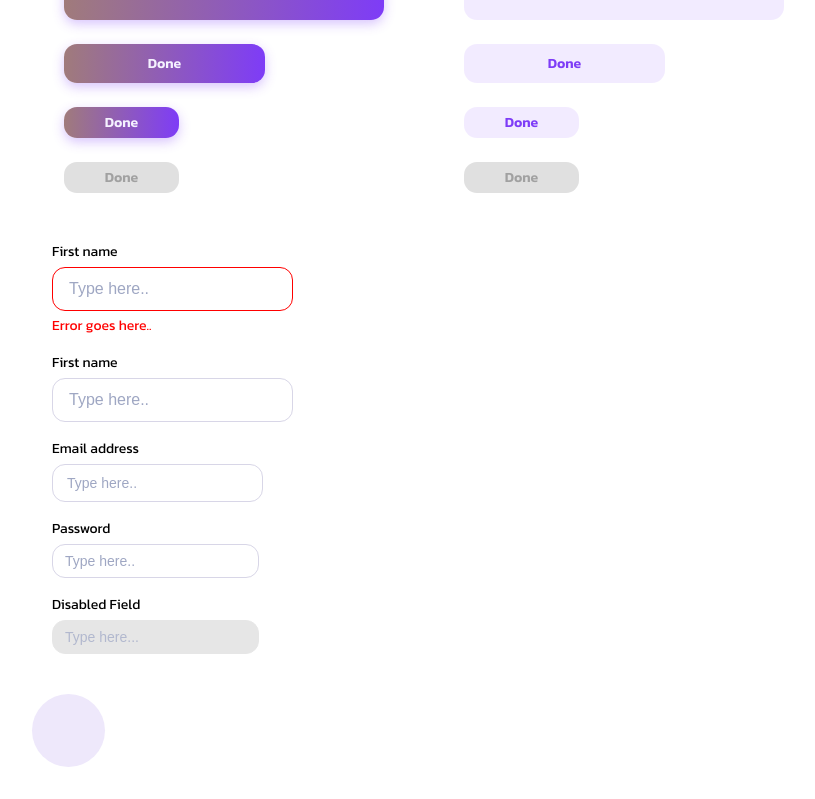
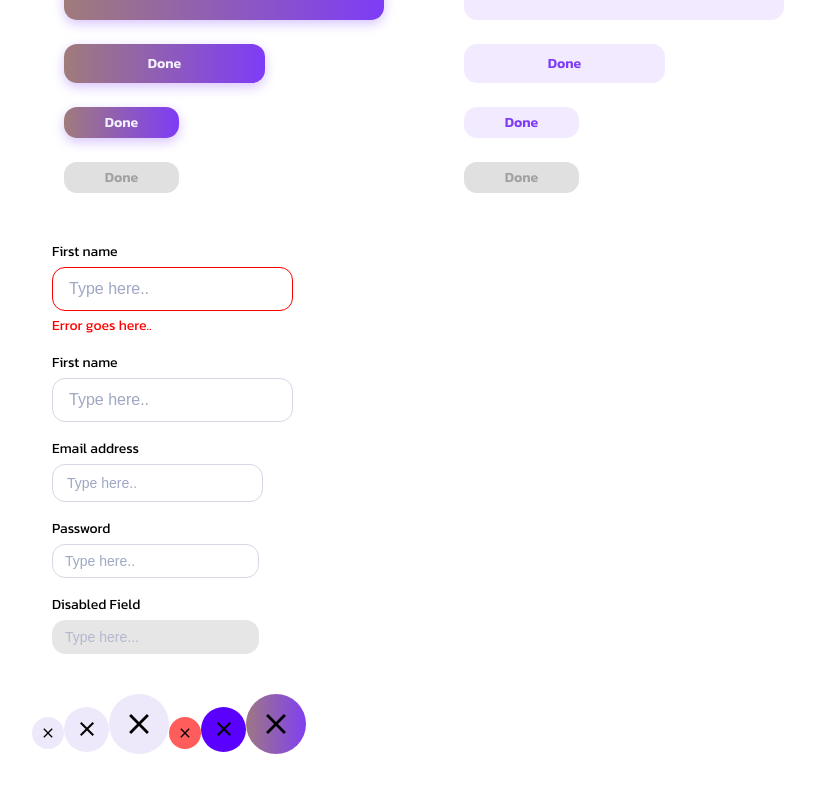
Before and after one commit to tddamith/react_sample, a React (Create React App) app: page / in a window 1280 px wide. Shown: the part 250-1049 px from the top of the page, without its empty margins (0-815 px from the left). Built offline with nearby package versions, Linux system fonts and the light colour scheme; a web font is replaced by a local one.

Commit message:
icon button update

```diff
--- a/package.json
+++ b/package.json
@@ -9,6 +9,7 @@
     "@testing-library/user-event": "^13.5.0",
     "react": "^19.2.0",
     "react-dom": "^19.2.0",
+    "react-icons": "^5.5.0",
     "react-scripts": "5.0.1",
     "sass": "^1.78.0",
     "sass-loader": "^16.0.1",
--- a/src/App.js
+++ b/src/App.js
@@ -1,5 +1,5 @@
 import './App.css';
-import {Button, CloseButton, DropDownComponent, Textbox, SingIn, TestComponent} from './components';
+import {Button, IconButton, DropDownComponent, Textbox, SingIn, TestComponent} from './components';
 
 import {GetIcon} from "./config/icon";
 
@@ -71,9 +71,15 @@ function App() {
                   disabled={true}
               />
 
-          </div>
-          <CloseButton icon={GetIcon('close')}/>
-      </div>
+        </div>
+        <IconButton size="sm" icon={GetIcon('close')} />
+        <IconButton size="md" icon={GetIcon('close')} />
+        <IconButton size="lg" icon={GetIcon('close')} />
+
+        <IconButton size="sm" iconColor="red" icon={GetIcon('close')} />
+        <IconButton size="md" iconColor="dark" icon={GetIcon('close')} />
+        <IconButton size="lg" iconColor="gradient" icon={GetIcon('close')} />
+        </div>
   );
 }
 
--- a/src/assets/stylesheets/modules/variable.scss
+++ b/src/assets/stylesheets/modules/variable.scss
@@ -2,7 +2,7 @@ $primary-color: #7E3CF7;
 $bg: #FFFFFF;
 $secondary-text-color: #9FA7C3;
 $box-color: #D8D6E7;
-$closeBtn-bg: #EEE8FB;
+$iconBtn-bg: #EEE8FB;
 $btn-primary-bg: linear-gradient(90deg, #a07b7b 0%, $primary-color 100%);
 $btn-secondary-bg : rgba(126, 60, 247, 0.1);
 $text-white: #F5F2FF;
@@ -73,3 +73,32 @@ $input-sizes: (
 
 $font-xxs: 12px;
 $font-sm: 14px;
+
+$iconBtn-sizes: (
+  sm:(
+    width: 32px,
+    height: 32px,
+    icon-size: 16px
+  ),
+  md:(
+    width: 45px,
+    height: 45px,
+    icon-size: 24px
+  ),
+  lg:(
+    width: 60px,
+    height: 60px,
+    icon-size: 34px
+  ),
+  disabled:(
+    width: 16px,
+    height: 16px,
+    icon-size: 8px
+  )
+);
+
+$iconBtn-color: (
+  red: #FF5C5C,
+  dark: #5A00FF,
+  gradient: linear-gradient(90deg, #9E7783 0%, #8040F1 100%)
+);
--- a/src/components/closeBtn/close_btn.jsx
+++ /dev/null
@@ -1,11 +0,0 @@
-import "./styles.scss";
-
-const CloseBtn = (props) => {
-    return (
-        <div className="closeBtn">
-            <span className="close_span">{props.icon}</span>
-        </div>
-    );
-};
-
-export default CloseBtn;
--- a/src/components/closeBtn/styles.scss
+++ /dev/null
@@ -1,17 +0,0 @@
- @use '../../assets/stylesheets/modules/variable' as *;
-@use '../../assets/stylesheets/modules/mixin' as *;
-
- .closeBtn {
-   background: $closeBtn-bg;
-   width: 73px;
-   height: 73px;
-   font-size: $font-lg;
-   border-radius: 50%;
- }
-
- .close_span {
-  font-size: $font-xxl;
-  justify-content: center;
-  line-height: 64px;
-  @include kanit-extralight();
- }
--- /dev/null
+++ b/src/components/iconBtn/iconBtn.jsx
@@ -0,0 +1,11 @@
+import "./styles.scss";
+
+const IconButton = ({ size = "md", iconColor = "default", icon }) => {
+  return (
+    <button className={`iconBtn iconBtn--${size} iconBtn--${iconColor}`}>
+      <span className="iconBtn_span">{icon}</span>
+    </button>
+  );
+};
+
+export default IconButton;
--- /dev/null
+++ b/src/components/iconBtn/styles.scss
@@ -0,0 +1,65 @@
+//  @use '../../assets/stylesheets/modules/variable' as *;
+
+
+//  .iconBtn {
+//   background: $iconBtn-bg;
+//   width: map-get(map-get($iconBtn-sizes, lg), width);
+//   height: map-get(map-get($iconBtn-sizes, lg), height);
+//   border-radius: 50%;
+//   display: flex;
+//   align-items: center;
+//   justify-content: center;
+//   border: none;
+//  }
+
+//  .iconBtn_span {
+//   display: flex;
+//   align-items: center;
+//   justify-content: center;
+
+//   svg {
+//     width: map-get(map-get($iconBtn-sizes, lg), icon-size);
+//     height: map-get(map-get($iconBtn-sizes, lg), icon-size);
+//   }
+//  }
+@use '../../assets/stylesheets/modules/variable' as *;
+
+.iconBtn {
+  background: $iconBtn-bg;
+  border: none;
+  border-radius: 50%;
+  display: inline-flex;
+  align-items: center;
+  justify-content: center;
+
+
+  // loop through sizes
+  @each $name, $values in $iconBtn-sizes {
+    &--#{$name} {
+      width: map-get($values, width);
+      height: map-get($values, height);
+
+      .iconBtn_span svg {
+        width: map-get($values, icon-size);
+        height: map-get($values, icon-size);
+      }
+    }
+  }
+
+  &:hover {
+    background: lighten($iconBtn-bg, 10%);
+  }
+
+  // loop through colors
+  @each $colorName, $colorValue in $iconBtn-color {
+    &--#{$colorName} {
+      background: $colorValue;
+    }
+  }
+}
+
+.iconBtn_span {
+  display: inline-flex;
+  align-items: center;
+  justify-content: center;
+}
--- a/src/components/index.jsx
+++ b/src/components/index.jsx
@@ -3,7 +3,7 @@ import DropDownComponent from "./dropDown";
 import SingIn from "./signIn/signin";
 import Button from "./button";
 import Textbox from "./textbox/textbox";
-import CloseButton from "./closeBtn/close_btn";
+import IconButton from "./iconBtn/iconBtn";
 
 export {
   TestComponent,
@@ -11,5 +11,5 @@ export {
   SingIn,
   Button,
   Textbox,
-  CloseButton,
+  IconButton,
 };
--- a/src/config/icon.jsx
+++ b/src/config/icon.jsx
@@ -1,9 +1,12 @@
-
+import {IoMdClose} from "react-icons/io";
+import { IoMdCloseCircleOutline } from "react-icons/io";
 export const GetIcon = (_iconType) => {
 
     switch (_iconType) {
         case "close":
-            return <close/>;
+            return <IoMdClose />;
+        case "close-circle":
+            return <IoMdCloseCircleOutline />;
         default:
             return "<icon>";
     }
```
Also changed, not shown: 1 other file (tests, documents, lock files or other folders).
